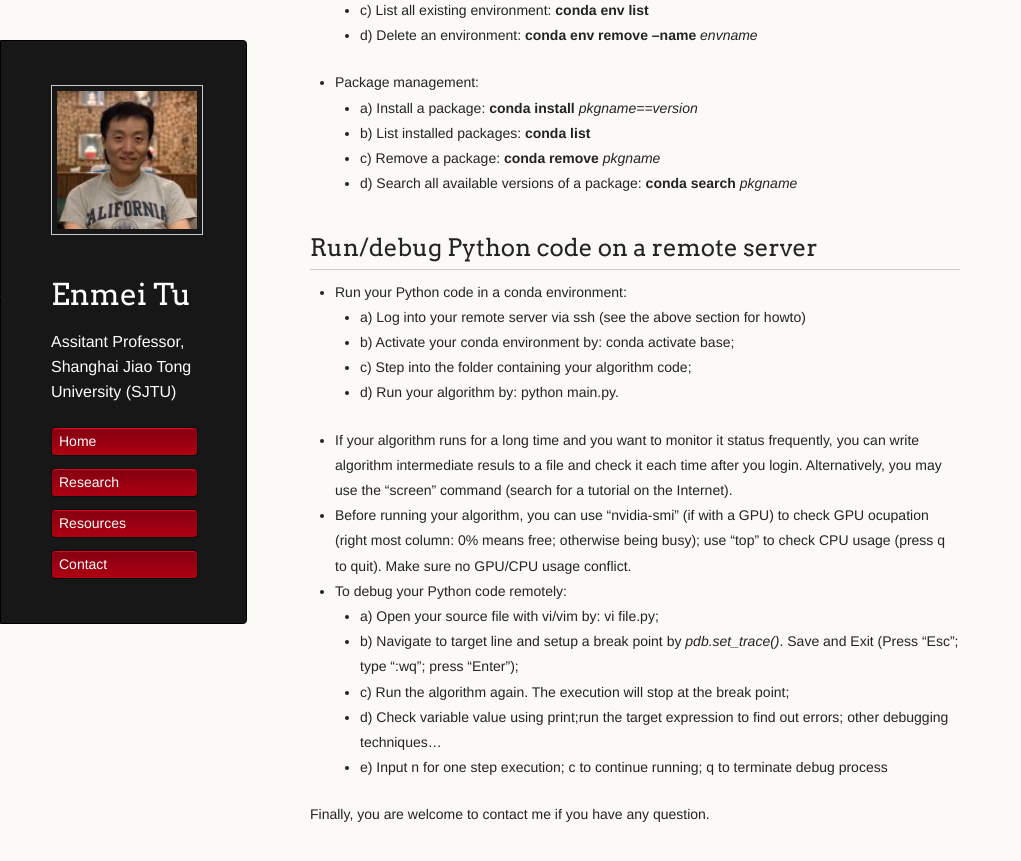
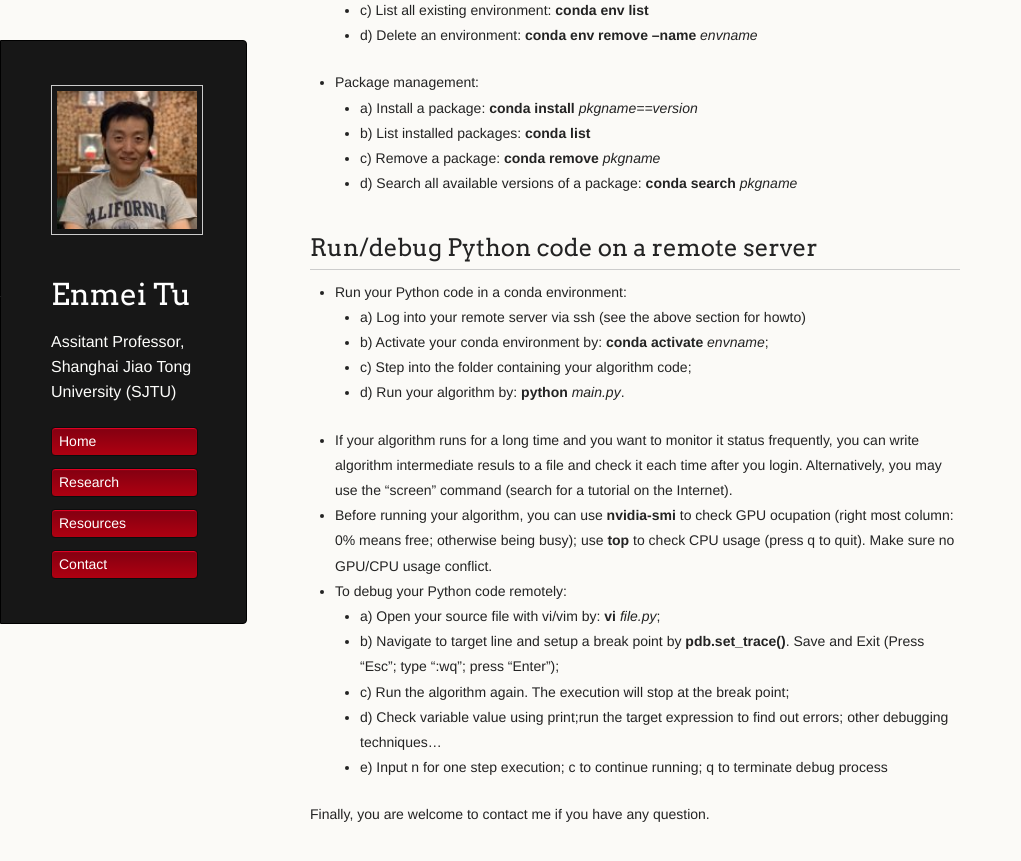
Before and after one commit to hellotem/enmeitu.github.io, a Jekyll site: the page built from resource/linux.md, in a window 1280 px wide and 900 px high, scrolled down 2019 px. Shown: the top 861 px of the window, without its empty margins (0-1021 px from the left). Built offline with Jekyll 4.4.1, drawn with Linux system fonts in a browser that asks for light colours; our own code applies the rules of GitHub Pages for plain Markdown files.

Commit message:
update command format in linux.md

```diff
--- a/resource/linux.md
+++ b/resource/linux.md
@@ -70,14 +70,14 @@ With conda, you can quickly create a virtual environment and install specific ve
 ## Run/debug Python code on a remote server
 * Run your Python code in a conda environment:
   - a) Log into your remote server via ssh (see the above section for howto)
-  - b) Activate your conda environment by: conda activate base;
+  - b) Activate your conda environment by: **conda activate** _envname_;
   - c) Step into the folder containing your algorithm code;
-  - d) Run your algorithm by: python main.py.
+  - d) Run your algorithm by: **python** _main.py_.
 * If your algorithm runs for a long time and you want to monitor it status frequently, you can write algorithm intermediate resuls to a file and check it each time after you login. Alternatively, you may use the "screen" command (search for a tutorial on the Internet).
-* Before running your algorithm, you can use "nvidia-smi" (if with a GPU) to check GPU ocupation (right most column: 0% means free; otherwise being busy); use "top" to check CPU usage (press q to quit). Make sure no GPU/CPU usage conflict.
+* Before running your algorithm, you can use **nvidia-smi** to check GPU ocupation (right most column: 0% means free; otherwise being busy); use **top** to check CPU usage (press q to quit). Make sure no GPU/CPU usage conflict.
 * To debug your Python code remotely:
-  - a) Open your source file with vi/vim by: vi file.py;
-  - b) Navigate to target line and setup a break point by _pdb.set_trace()_. Save and Exit (Press "Esc"; type ":wq"; press "Enter");
+  - a) Open your source file with vi/vim by: **vi** _file.py_;
+  - b) Navigate to target line and setup a break point by **pdb.set_trace()**. Save and Exit (Press "Esc"; type ":wq"; press "Enter");
   - c) Run the algorithm again. The execution will stop at the break point;
   - d) Check variable value using print;run the target expression to find out errors; other debugging techniques...
   - e) Input n for one step execution; c to continue running; q to terminate debug process
```
Also changed, not shown: 1 other file.
